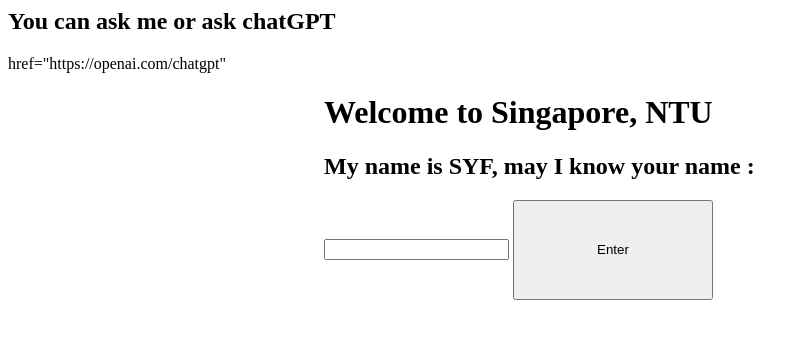
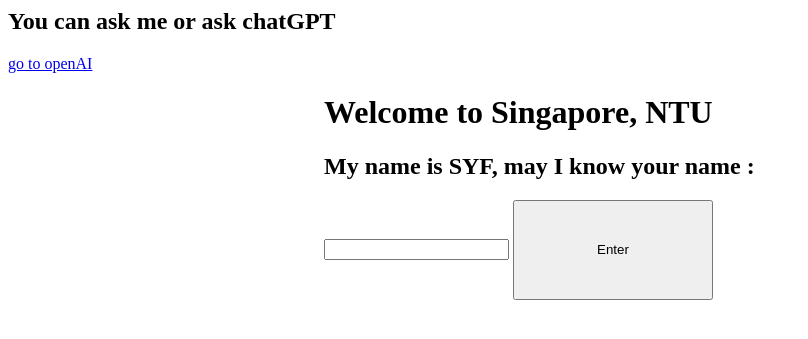
Before and after one commit to 4Ashh/ntu, a Flask app: page / in a window 1280 px wide. Shown: the top 339 px of the page, without its empty margins (0-808 px from the left). Run offline with Flask 3, Linux system fonts and the light colour scheme.

Commit message:
Update index.html

```diff
--- a/templates/index.html
+++ b/templates/index.html
@@ -6,7 +6,7 @@
 </style>
 <title> MY chatGPT!!!</title>
 <h2> You can ask me or ask chatGPT</h2>
-<a>href="https://openai.com/chatgpt"</a>
+<a href="https://openai.com/chatgpt">go to openAI</a>
 <div class="container">
 <h1>Welcome to Singapore, NTU</h1>
 <form action="/main" method="post">
```
